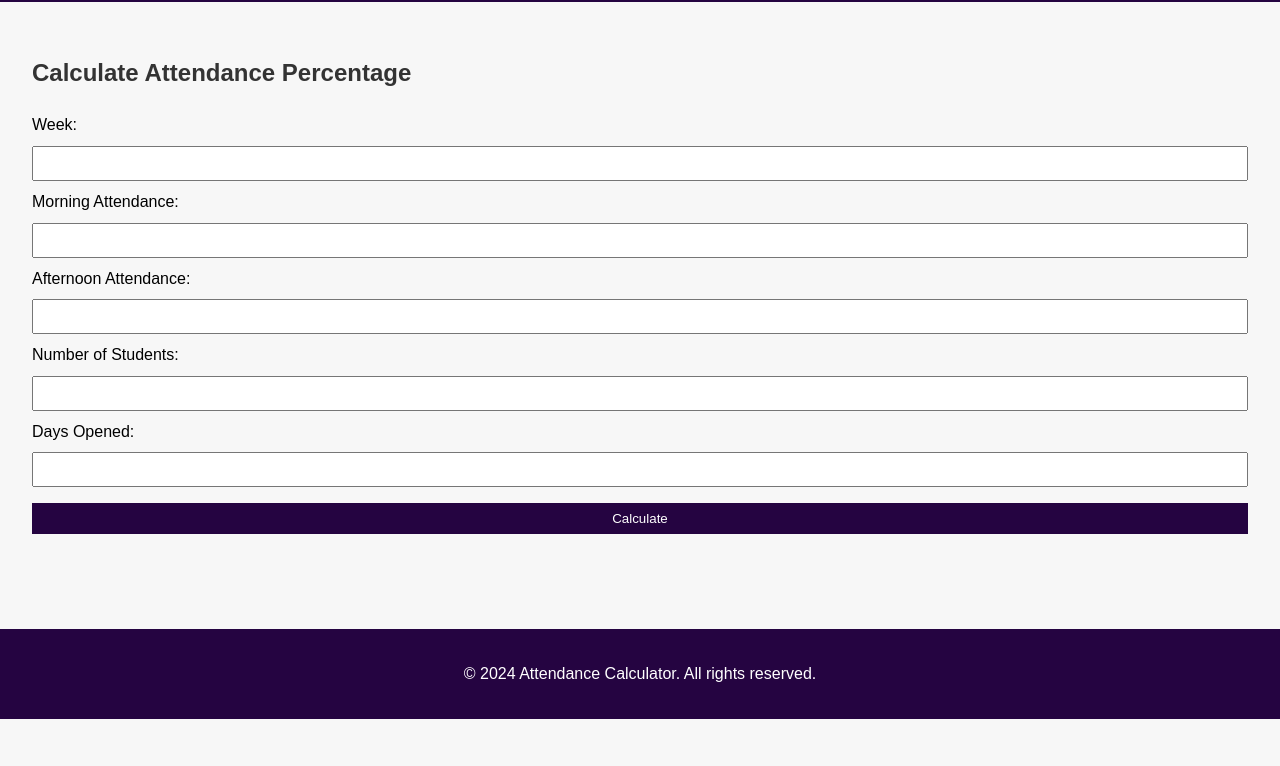
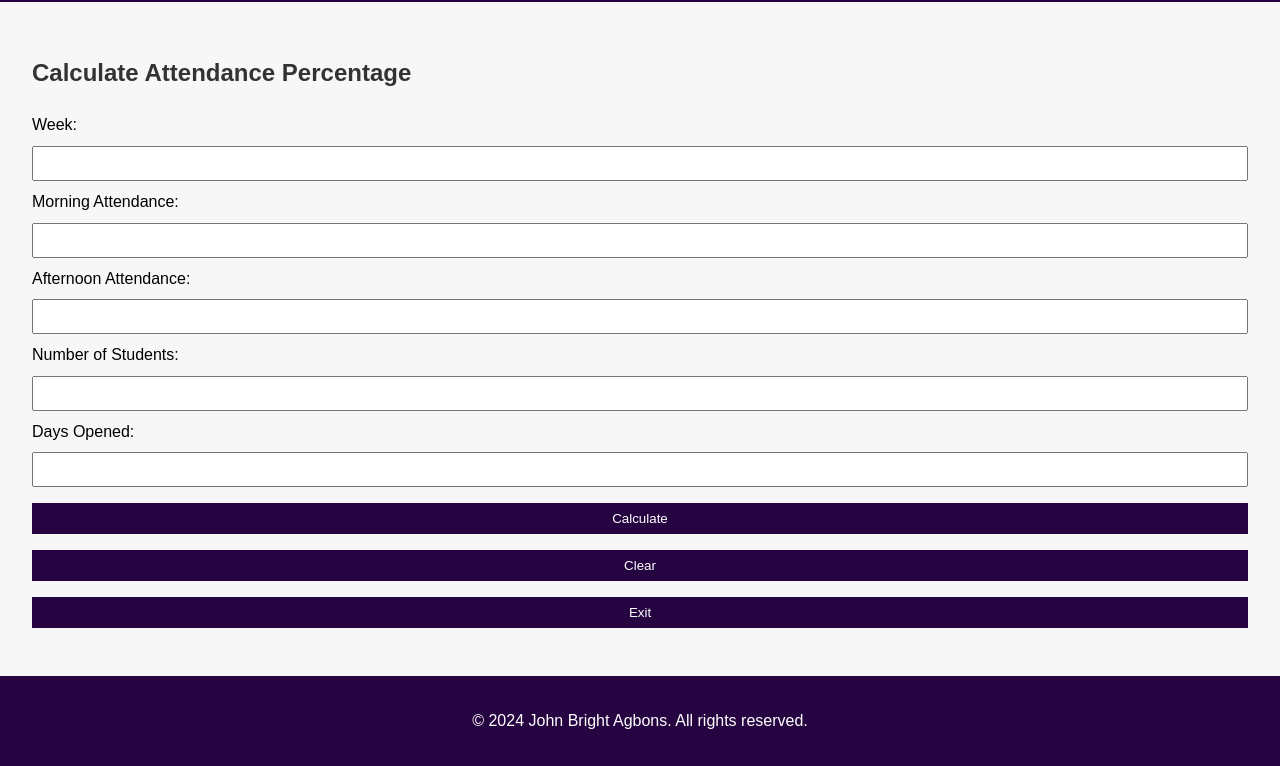
Before and after one commit to johnbrightagbons/wdd131, a plain HTML site: page personal_practice/school.html in a window 1280 px wide. Shown: the part 81-847 px from the top of the page. Before the commit the page ends 800 px from the top, so only its background shows below. Drawn offline with Linux system fonts and the light colour scheme.

Commit message:
practice

```diff
--- a/personal_practice/school.html
+++ b/personal_practice/school.html
@@ -25,11 +25,13 @@
             <label for="daysOpened">Days Opened:</label>
             <input type="number" id="daysOpened" name="daysOpened" required><br>
             <button type="button" onclick="calculateAttendance()">Calculate</button>
+            <button type="button" onclick="clearFields()">Clear</button>
+            <button type="button" onclick="exitApplication()">Exit</button>
         </form>
         <div id="result"></div>
     </main>
     <footer>
-        <p>&copy; <span id="currentYear"></span> Attendance Calculator. All rights reserved.</p>
+        <p>&copy; <span id="currentYear"></span> John Bright Agbons. All rights reserved.</p>
     </footer>
 </body>
 </html>
--- a/personal_practice/scripts/school.js
+++ b/personal_practice/scripts/school.js
@@ -15,3 +15,14 @@ function calculateAttendance() {
 
     document.getElementById('result').textContent = `The Attendance Percentage for week ${week} is: ${attendancePercentage.toFixed(2)}%`;
 }
+
+function clearFields() {
+    document.getElementById('attendanceForm').reset();
+    document.getElementById('result').textContent = '';
+}
+
+function exitApplication() {
+    if (confirm("Are you sure you want to exit?")) {
+        window.close();
+    }
+}
```
